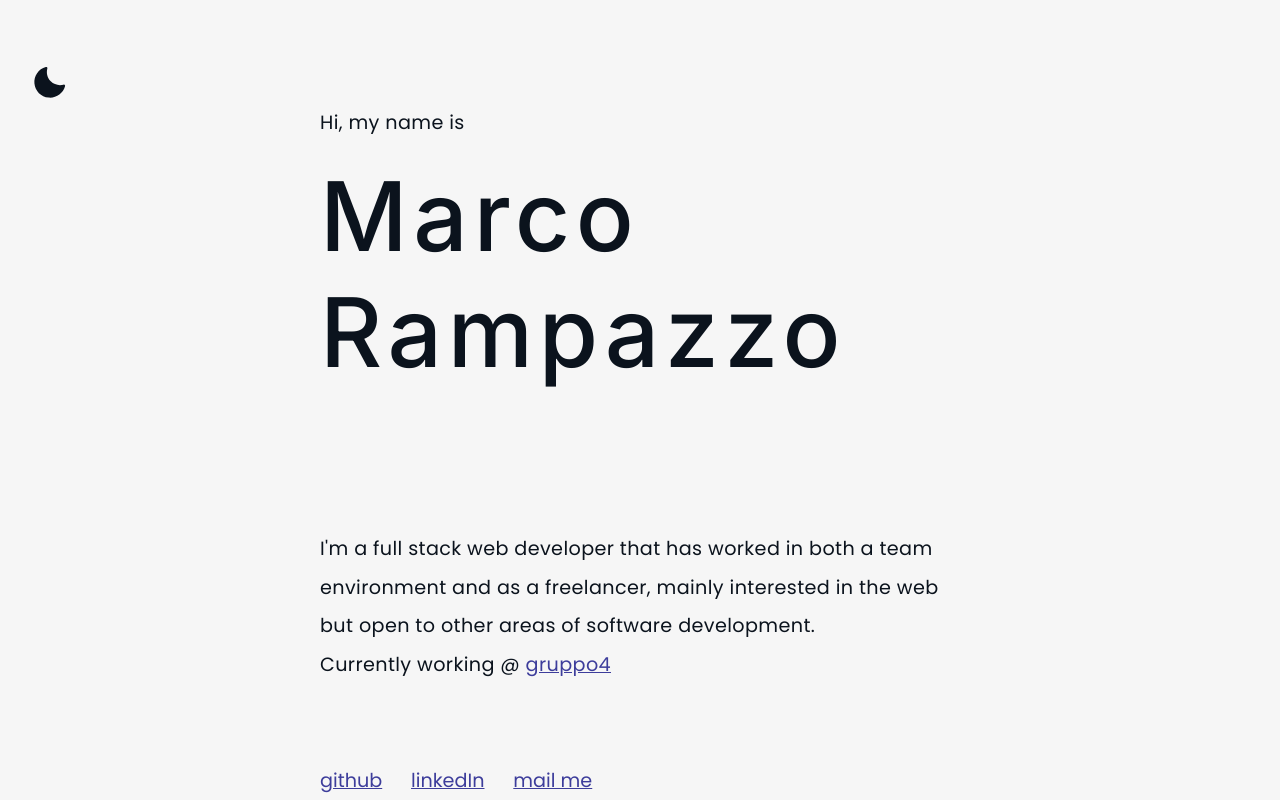
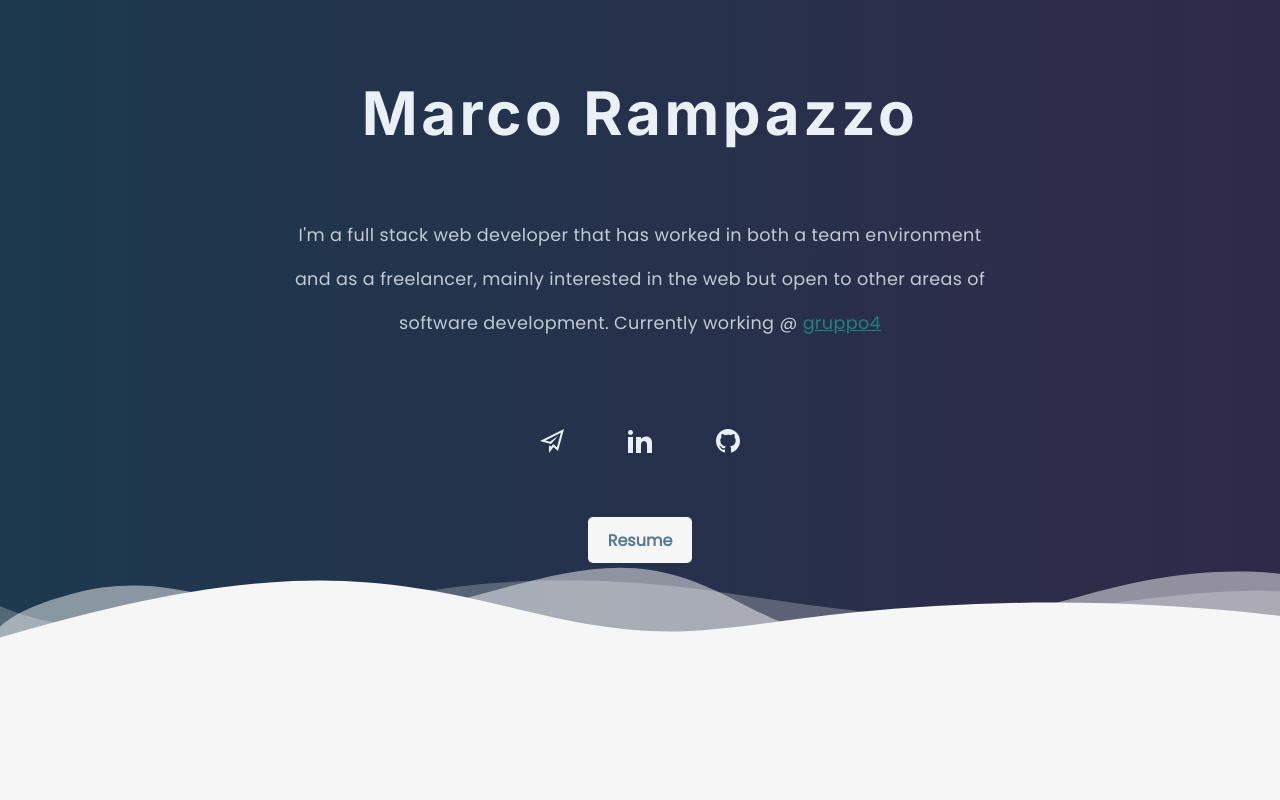
Before and after one commit to mrampazz/mramp-me, a Next.js app: page / in a window 1280 px wide. Built offline with nearby package versions, Linux system fonts and the light colour scheme.

Commit message:
Added icons + css animations + hero section redone

```diff
--- a/components/Layout.js
+++ b/components/Layout.js
@@ -1,20 +1,9 @@
 import { useContext } from 'react'
 import AppContext from '../utils/AppContext'
-import Moon from './icons/Moon'
-import Sun from './icons/Sun'
 
 export default function Layout({ children }) {
-  const { darkMode, setDarkMode } = useContext(AppContext)
-
   return (
-    <div className={`layout ${darkMode ? 'dark' : 'light'}`}>
-      <div className='header'>
-        <div className='dark-mode-switch-container'>
-          <button onClick={() => setDarkMode(!darkMode)}>
-            {darkMode ? <Sun /> : <Moon />}
-          </button>
-        </div>
-      </div>
+    <div className={`layout`}>
       <div className='page-container'>{children}</div>
     </div>
   )
--- /dev/null
+++ b/components/icons.js
@@ -0,0 +1,54 @@
+export const MailIcon = () => (
+  <svg xmlns='http://www.w3.org/2000/svg' width='24' height='24'>
+    <path d='m0 12 11 3.1L18 7l-8.156 5.672-4.312-1.202 15.362-7.68-3.974 14.57-3.75-3.339L11 17.946v-.769l-2-.56V24l4.473-6.031L18 22l6-22z' />
+  </svg>
+)
+
+export const LinkedinIcon = () => (
+  <svg xmlns='http://www.w3.org/2000/svg' width='24' height='24'>
+    <path d='M4.98 3.5C4.98 4.881 3.87 6 2.5 6S.02 4.881.02 3.5C.02 2.12 1.13 1 2.5 1s2.48 1.12 2.48 2.5zM5 8H0v16h5V8zm7.982 0H8.014v16h4.969v-8.399c0-4.67 6.029-5.052 6.029 0V24H24V13.869c0-7.88-8.922-7.593-11.018-3.714V8z' />
+  </svg>
+)
+
+export const GithubIcon = () => (
+  <svg xmlns='http://www.w3.org/2000/svg' width='24' height='24'>
+    <path d='M12 0C5.374 0 0 5.373 0 12c0 5.302 3.438 9.8 8.207 11.387.599.111.793-.261.793-.577v-2.234c-3.338.726-4.033-1.416-4.033-1.416-.546-1.387-1.333-1.756-1.333-1.756-1.089-.745.083-.729.083-.729 1.205.084 1.839 1.237 1.839 1.237 1.07 1.834 2.807 1.304 3.492.997.107-.775.418-1.305.762-1.604-2.665-.305-5.467-1.334-5.467-5.931 0-1.311.469-2.381 1.236-3.221-.124-.303-.535-1.524.117-3.176 0 0 1.008-.322 3.301 1.23A11.509 11.509 0 0 1 12 5.803c1.02.005 2.047.138 3.006.404 2.291-1.552 3.297-1.23 3.297-1.23.653 1.653.242 2.874.118 3.176.77.84 1.235 1.911 1.235 3.221 0 4.609-2.807 5.624-5.479 5.921.43.372.823 1.102.823 2.222v3.293c0 .319.192.694.801.576C20.566 21.797 24 17.3 24 12c0-6.627-5.373-12-12-12z' />
+  </svg>
+)
+
+export const ReplayIcon = () => (
+  <svg xmlns='http://www.w3.org/2000/svg' viewBox='0 0 74.999 74.999'>
+    <path d='M33.511 71.013c15.487 0 28.551-10.563 32.375-24.859h9.113L61.055 22 47.111 46.151h8.006c-3.44 8.563-11.826 14.628-21.605 14.628-12.837 0-23.28-10.443-23.28-23.28 0-12.836 10.443-23.28 23.28-23.28 6.604 0 12.566 2.768 16.809 7.196l5.258-9.108c-5.898-5.176-13.619-8.32-22.065-8.32C15.034 3.987 0 19.019 0 37.5c-.002 18.481 15.03 33.513 33.511 33.513z' />
+  </svg>
+)
+
+export const WavesSeparator = () => (
+  <svg
+    height='80'
+    fill='none'
+    xmlns='http://www.w3.org/2000/svg'
+    viewBox='0 0 1400 80'
+    preserveAspectRatio='none'
+  >
+    <g clipPath='url(#a)' fill='#F6F6F6'>
+      <path
+        opacity='.25'
+        d='M1545 80V49.14c-61.53-14.8-133.37-21.447-203.43-18.667-90.58 3.58-175.52 22.207-266.25 25-95.069 2.907-189.958-11.253-280.933-23.506-89.185-12-178.061-16.587-269.602-8.72-46.543 4-89.932 11.893-134.479 19.56C271.032 63.333 112.012 89.527 0 45.02V80h1545Z'
+      />
+      <path
+        opacity='.5'
+        d='M1545 80V69.46c-16.74-14.073-35.59-27.367-61.4-37.493C1417.01 5.82 1332.56 6 1255.85 18.947c-40.1 6.766-77.36 17.38-115.45 26.533-52.68 12.667-109.09 30.667-168.44 33.113-46.685 1.9-91.284-6.28-126.948-21.04-40.904-16.926-80.237-41.333-133.424-48.666-52.066-7.194-104.738 4.46-153.38 16.186-48.641 11.727-96.768 26-150.534 28.7-76.902 3.9-145.848-15.253-217.459-25.893-38.882-5.773-75.962-4.113-112.128 5C49.208 40.14 16.287 50.833 0 65.707V80h1545Z'
+      />
+      <path d='M1545 80v-3.753c-193.03-35.58-404.39-43.794-612.631-24.627-55.363 5.093-108.446 13.413-164.298 17.64-75.963 5.753-144.818-8.16-213.159-23.6C479.04 28.52 404.275 16.507 320.33 20 208.923 24.667 98.288 50.474 0 76.54V80h1545Z' />
+    </g>
+    <defs>
+      <clipPath id='a'>
+        <path
+          fill='#fff'
+          transform='rotate(180 772.5 40)'
+          d='M0 0h1545v80H0z'
+        />
+      </clipPath>
+    </defs>
+  </svg>
+)
--- a/components/icons/Moon.js
+++ /dev/null
@@ -1,15 +0,0 @@
-export default function Moon() {
-  return (
-    <svg
-      xmlns='http://www.w3.org/2000/svg'
-      width='1em'
-      height='1em'
-      viewBox='0 0 50 50'
-    >
-      <path
-        d='M 43.81 29.354 C 43.688 28.958 43.413 28.626 43.046 28.432 C 42.679 28.238 42.251 28.198 41.854 28.321 C 36.161 29.886 30.067 28.272 25.894 24.096 C 21.722 19.92 20.113 13.824 21.683 8.133 C 21.848 7.582 21.697 6.985 21.29 6.578 C 20.884 6.172 20.287 6.022 19.736 6.187 C 10.659 8.728 4.691 17.389 5.55 26.776 C 6.408 36.163 13.847 43.598 23.235 44.451 C 32.622 45.304 41.28 39.332 43.816 30.253 C 43.902 29.96 43.9 29.647 43.81 29.354 Z'
-        fill='currentColor'
-      />
-    </svg>
-  )
-}
--- a/pages/_app.js
+++ b/pages/_app.js
@@ -2,14 +2,12 @@ import Layout from '../components/Layout'
 import RouteLoading from '../components/RouteLoading'
 import { useState, useEffect } from 'react'
 import { useRouter } from 'next/router'
-import useCookieState from '../utils/useCookieState'
 import '../styles/styles.scss'
 import Head from 'next/head'
 import AppContext from '../utils/AppContext'
 
 export default function MyApp({ Component, pageProps }) {
   const [mounted, setMounted] = useState(false)
-  const [darkMode, setDarkMode] = useCookieState('darkmode', false)
   const [loading, setLoadingPage] = useState(false)
   const router = useRouter()
 
@@ -24,7 +22,7 @@ export default function MyApp({ Component, pageProps }) {
   if (!mounted) return null
 
   return (
-    <AppContext.Provider value={{ darkMode, setDarkMode }}>
+    <>
       <Head>
         <title>mramp</title>
         <link rel='preconnect' href='https://fonts.googleapis.com'></link>
@@ -51,11 +49,15 @@ export default function MyApp({ Component, pageProps }) {
           rel='preload'
           as='style'
         ></link>
+        <meta
+          name='viewport'
+          content='width=device-width, initial-scale=1.0'
+        ></meta>
       </Head>
       <Layout>
         {loading && <RouteLoading />}
         <Component {...pageProps} />
       </Layout>
-    </AppContext.Provider>
+    </>
   )
 }
--- a/pages/index.js
+++ b/pages/index.js
@@ -1,6 +1,11 @@
 import React, { useState, useEffect } from 'react'
 import TypewriterComponent from 'typewriter-effect'
-import { parseCookies, setCookie } from 'nookies'
+import {
+  GithubIcon,
+  MailIcon,
+  LinkedinIcon,
+  WavesSeparator,
+} from '../components/icons'
 
 export default function Home() {
   const [typing, setTyping] = useState(true)
@@ -8,42 +13,14 @@ export default function Home() {
   return (
     <>
       <div className='hero-container'>
-        <div className='pre-title'>
-          <span>Hi, my name is</span>
-        </div>
         <div className='title'>
           <h1>Marco Rampazzo</h1>
-        </div>
-        <div className='subtitle'>
-          <h2>
-            {typing ? (
-              <TypewriterComponent
-                onInit={(typewriter) => {
-                  typewriter
-                    .typeString('Front En')
-                    .pauseFor(650)
-                    .deleteAll()
-                    .typeString('Back ')
-                    .deleteAll()
-                    .pauseFor(500)
-                    .typeString('Front End / Back End Developer')
-                    .callFunction(() => setTyping(false))
-                    .start()
-                }}
-              />
-            ) : (
-              'Front End / Back End Developer'
-            )}
-          </h2>
         </div>
         <div className='description'>
           <p>
             I'm a full stack web developer that has worked in both a team
             environment and as a freelancer, mainly interested in the web but
-            open to other areas of software development.
-          </p>
-          <p>
-            Currently working @{' '}
+            open to other areas of software development. Currently working @{' '}
             <a href='https://gruppo4.com' target='_blank'>
               gruppo4
             </a>
@@ -51,31 +28,30 @@ export default function Home() {
         </div>
         <div className='social-links'>
           <div>
-            <a href='https://github.com/mrampazz' target='_blank'>
-              github
+            <a href='https://mailto:mrampazz@gmail.com/' target='_blank'>
+              <MailIcon />
             </a>
           </div>
           <div>
             <a href='https://www.linkedin.com/in/mrampazz/' target='_blank'>
-              linkedIn
+              <LinkedinIcon />
             </a>
           </div>
           <div>
-            <a href='https://mailto:mrampazz@gmail.com/' target='_blank'>
-              mail me
+            <a href='https://github.com/mrampazz' target='_blank'>
+              <GithubIcon />
             </a>
           </div>
-          {/* <div>
-            <a href=''>github</a>
-          </div> */}
         </div>
-        <div className='photo-container'></div>
+        <div className='cta-container'>
+          <a className='cta' href='#' target='_blank'>
+            Resume
+          </a>
+        </div>
+        <div className='waves'>
+          <WavesSeparator />
+        </div>
       </div>
-      <div>
-        <div className='title'></div>
-        <div className='exp-entries-container'></div>
-      </div>
-      {/* <div></div> */}
     </>
   )
 }
--- a/styles/_index.scss
+++ b/styles/_index.scss
@@ -11,66 +11,172 @@ body {
 }
 
 .hero-container {
-  .pre-title {
-    margin-bottom: 1em;
-    span {
-      font-family: 'Poppins', sans-serif;
-      font-size: 1.2em;
-      line-height: 2em;
-      letter-spacing: 0.02em;
-      color: var(--color-text);
+  position: relative;
+  min-height: 80vh;
+  background: $bg-1;
+  background: -webkit-linear-gradient(to right, $bg-1, $bg-2);
+  background: linear-gradient(to right, $bg-1, $bg-2);
+  text-align: center;
+  display: flex;
+  justify-content: center;
+  align-items: center;
+  flex-direction: column;
+  padding-top: 50px;
+  padding-bottom: 50px;
+  padding-left: 25px;
+  padding-right: 25px;
+
+  .waves {
+    position: absolute;
+    bottom: -5px;
+    width: 100vw;
+    svg {
+      width: 100%;
+      z-index: -3;
+    }
+  }
+
+  .title {
+    margin-bottom: 4em;
+    width: 100%;
+    h1 {
+      font-family: 'Inter';
+      font-weight: 700;
+      font-size: clamp(35px, 6vw, 60px);
+      letter-spacing: 0.06em;
+      color: $hero-font-color;
       user-select: none;
     }
   }
-  .title {
-    margin-bottom: 15px;
-    h1 {
-      font-family: 'Inter';
-      font-weight: 500;
-      font-size: 6em;
-      letter-spacing: 0.06em;
-      color: var(--color-text);
-      user-select: none;
-    }
-  }
-  .subtitle {
-    margin-bottom: 6em;
-    h2 {
-      font-family: 'Inter';
-      font-weight: 500;
-      font-size: 1.5em;
-      text-transform: uppercase;
-      letter-spacing: 0.06em;
-      color: var(--color-text);
-      user-select: none;
-    }
-  }
+
   .description {
-    margin-bottom: 5em;
+    margin-bottom: 3.5em;
     p {
+      opacity: 0.8;
+      max-width: 700px;
       font-family: 'Poppins', sans-serif;
-      font-size: 1.2em;
-      line-height: 2em;
+      font-size: 1.1em;
+      line-height: 2.5em;
       letter-spacing: 0.02em;
-      color: var(--color-text);
+      color: $hero-font-color;
       a {
         color: var(--color-link);
       }
     }
   }
+
   .social-links {
     display: flex;
-    justify-content: flex-start;
+    justify-content: center;
     align-items: center;
     flex-direction: row;
-    height: 32px;
+    padding: 20px;
+    margin-bottom: 2em;
     & > div {
-      margin-right: 1.8em;
+      margin-left: 15px;
+      margin-right: 15px;
       a {
-        font-family: 'Poppins', sans-serif;
-        font-size: 1.2em;
-        color: var(--color-link);
+        display: inline-block;
+        padding: 0.5em 17px;
+        position: relative;
+        letter-spacing: 1px;
+        text-decoration: none;
+        &:active svg,
+        &:hover svg {
+          transform: scale(1.75) translateY(-10px);
+        }
+        svg {
+          z-index: 9999;
+          transition: all 1s cubic-bezier(0.175, 0.885, 0.32, 1.275);
+          fill: $hero-font-color;
+        }
+      }
+    }
+  }
+  .cta-container {
+    width: 100%;
+    .cta {
+      z-index: 99;
+      text-decoration: none;
+      font-family: 'Poppins';
+      font-size: 1em;
+      font-weight: 600;
+      display: inline-block;
+      padding: 0.65rem 1.25rem;
+      border-radius: 5px;
+      background-color: $bg-color;
+      color: #2b5876c9;
+      transition: all 1s cubic-bezier(0.075, 0.82, 0.165, 1);
+      &:hover {
+        -webkit-box-shadow: 0px 0px 31px -2px rgba(0, 0, 0, 0.56);
+        box-shadow: 0px 0px 31px -2px rgba(0, 0, 0, 0.56);
+        color: #2b5876;
       }
     }
   }
 }
+
+.social-links a:hover::before,
+.social-links a:active::before {
+  transform: scale(1);
+}
+
+.social-links a::before {
+  content: '';
+  position: absolute;
+  left: -2px;
+  top: -10px;
+  width: 64px;
+  height: 64px;
+  background: linear-gradient(120deg, #c98686, #9684a1, #e26d5c, #b388eb);
+  background-size: 1600% 1600%;
+  -webkit-box-shadow: 0px 0px 31px -2px rgba(0, 0, 0, 0.56);
+  box-shadow: 0px 0px 31px -2px rgba(0, 0, 0, 0.56);
+  mix-blend-mode: difference;
+  pointer-events: none;
+  z-index: 0;
+  transform: scale(0);
+  transition: 0.25s linear;
+  animation: blob-radius 5s ease infinite, blob-background 15s ease infinite;
+}
+
+/* Keyframes */
+@keyframes blob-radius {
+  0%,
+  100% {
+    border-radius: 43% 77% 80% 40% / 40% 40% 80% 80%;
+  }
+  20% {
+    border-radius: 47% 73% 61% 59% / 47% 75% 45% 73%;
+  }
+  40% {
+    border-radius: 46% 74% 74% 46% / 74% 58% 62% 46%;
+  }
+  60% {
+    border-radius: 47% 73% 61% 59% / 40% 40% 80% 80%;
+  }
+  80% {
+    border-radius: 50% 70% 52% 68% / 51% 61% 59% 69%;
+  }
+}
+@keyframes blob-background {
+  0%,
+  100% {
+    background-position: 0% 50%;
+  }
+  50% {
+    background-position: 100% 50%;
+  }
+}
+
+@media only screen and (max-width: 500px) {
+  .hero-container {
+    .title {
+      margin-bottom: 2em;
+      text-align: left;
+    }
+    .description {
+      text-align: left;
+    }
+  }
+}
--- a/styles/_layout.scss
+++ b/styles/_layout.scss
@@ -11,14 +11,8 @@
   width: 100%;
   height: 100%;
   min-height: 100vh;
-  padding-top: 64px;
   background-color: var(--color-page-background);
   color: var(--color-text);
-  &.dark {
-    --color-page-background: #{$dark-color};
-    --color-text: #{$light-color};
-    --color-link: #{$link-dark-color};
-  }
   .header {
     padding-left: 30px;
     padding-right: 30px;
@@ -46,7 +40,8 @@
   }
   .page-container {
     margin: 0 auto;
-    width: 50%;
+    width: 100%;
+    min-height: 85vh;
   }
   .footer {
   }
--- a/styles/variables.scss
+++ b/styles/variables.scss
@@ -1,16 +1,22 @@
-// font families
-$code-font: 'Fira Code', monospace;
-$header-font: 'Roboto', sans-serif;
-$title-font: 'Fira Sans', sans-serif;
+// hero section
+$hero-font-color: #e9f1f7;
+// brighter version
+// $bg-1: #2b5876;
+// $bg-2: #4e4376;
 
+// gradients
+$bg-1: #1c394d;
+$bg-2: #302a49;
+
+// normal body bg
+$bg-color: #f6f6f6;
 // colors
-$bg-color: #49a078;
+
 $code-block-bg: #0b131d;
 $normal-text: #dddddd;
 $code-text: #bababa;
-$highlight-text: #ffc857;
+$highlight-text: #2b5876;
 $font-color: #0b131d;
-$link-color: #3d3d9b;
 
 // dimensions
 $header-height: 38px;
@@ -18,5 +24,5 @@ $header-height: 38px;
 // dark
 $dark-color: #0b131d;
 $light-color: #f6f6f6;
-$link-color: #3d3d9b;
+$link-color: #1b998b;
 $link-dark-color: #086bff;
--- a/utils/useCookieState.js
+++ /dev/null
@@ -1,22 +0,0 @@
-import { useCallback, useState } from 'react'
-import { parseCookies, setCookie } from 'nookies'
-
-export default function useCookieState(key, initialValue) {
-  const [cookieState, origSetCookieState] = useState(() => {
-    const cookie = parseCookies()[key]
-    if (cookie) {
-      return JSON.parse(cookie)
-    }
-    return initialValue
-  })
-
-  const setCookieState = useCallback(
-    (value) => {
-      origSetCookieState(value)
-      setCookie(null, key, JSON.stringify(value))
-    },
-    [key]
-  )
-
-  return [cookieState, setCookieState]
-}
```
Also changed, not shown: components/icons/Sun.js (deleted, +0 -45 lines).
